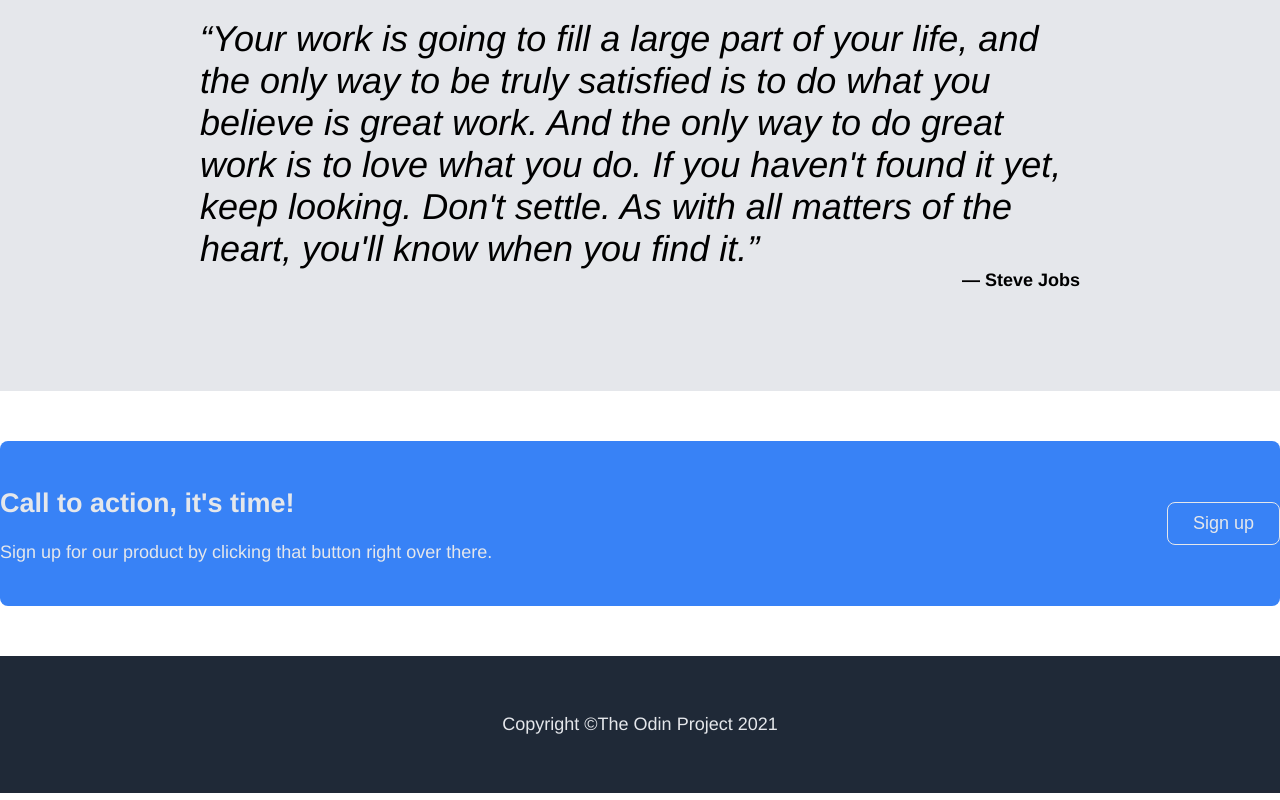
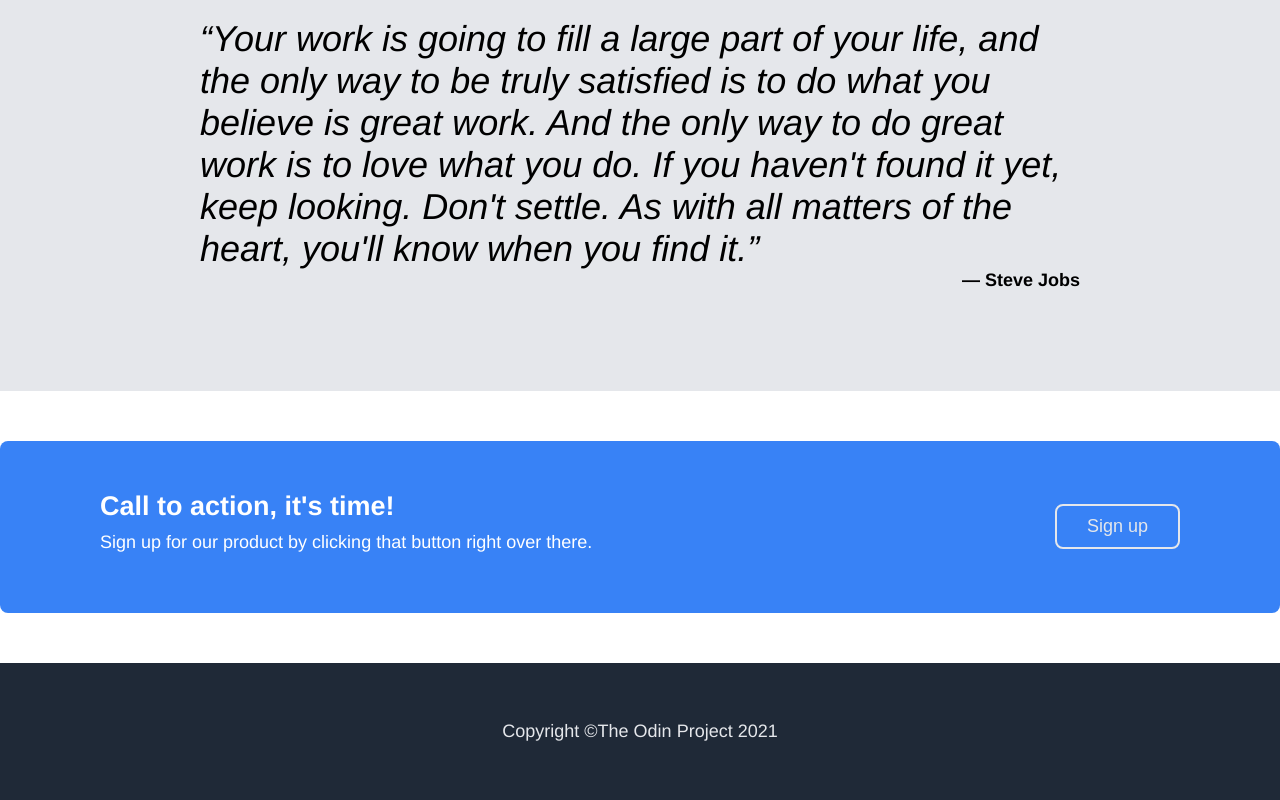
Before and after one commit to DKirbi/TOP-Landing-page, a website: page index.html in a window 1280 px wide. Shown: the part 1369-2169 px from the top of the page. Drawn offline with Linux system fonts and the light colour scheme.

Commit message:
added some additional styling

```diff
--- a/sass/styles.scss
+++ b/sass/styles.scss
@@ -24,7 +24,8 @@ button {
 
 .secondary {
     color: $gray;
-    border: 1px solid $gray;
+    border: 2px solid $gray;
+    padding: 10px 30px;
 }
 
 header {
@@ -35,6 +36,10 @@ header {
         align-items: center;
         height: 100px;
         justify-content: space-between;
+        .logo {
+            font-weight: 700;
+            font-size: 28px;
+        }
         .navigation {
             display: flex;
             list-style-type: none;
@@ -115,15 +120,22 @@ header {
 .cta {
     padding: 50px 0;
     .cta-wrapper {
-        padding: 25px 0;
+        padding: 50px 100px;
         background-color: #3882F6;
         display: flex;
         align-items: center;
         justify-content: space-between;
         border-radius: 0.5rem;
         .text {
-            color: #e5e7eb;
+            color: #fff;
+            h2 {
+                margin: 0;
+            }
+            p {
+                margin: 10px 0;
+            }
         }
+
     }
 }
 
```
Also changed, not shown: css/styles.css.
